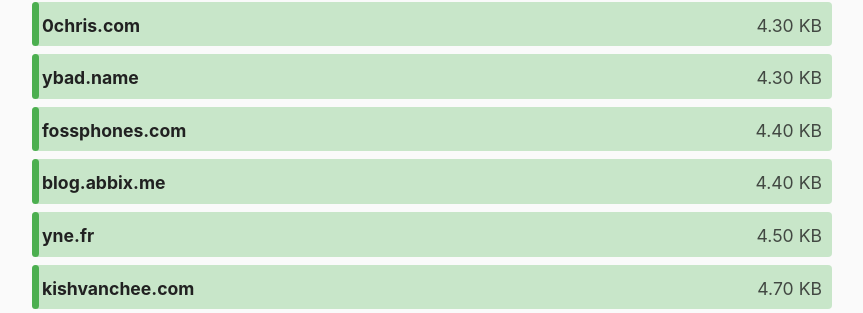
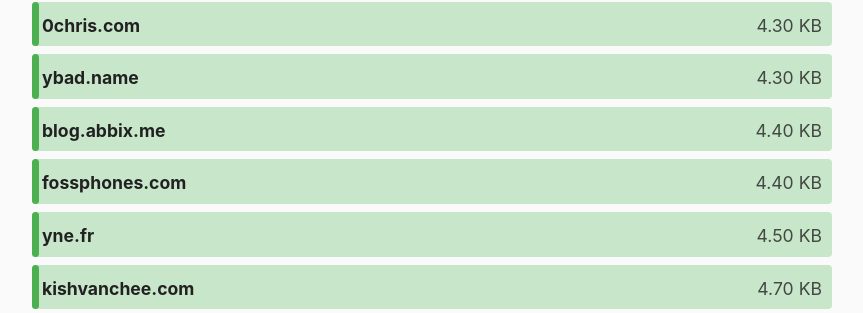
Before and after one commit to kevquirk/512kb.club, a Jekyll site: the page built from index.md, in a window 1280 px wide and 900 px high, scrolled down 1773 px. Shown: the part 140-453 px from the top of the window, without its empty margins (208-1071 px from the left). Built offline with Jekyll 4.4.1, drawn with Linux system fonts in a browser that asks for light colours; some of the changed lines change nothing that is shown.

Commit message:
Update sites.yml

```diff
--- a/_data/sites.yml
+++ b/_data/sites.yml
@@ -147,6 +147,11 @@
   url: https://block.sunappu.net/
   size: 193
   last_checked: 2021-05-17
+
+- domain: blog.abbix.me
+  url: https://blog.abbix.me/
+  size: 4.4
+  last_checked: 2021-06-05
 
 - domain: blog.benoitj.ca
   url: https://blog.benoitj.ca/
@@ -1377,8 +1382,3 @@
   url: https://zwieratko.sk/
   size: 27
   last_checked: 2021-05-18
-
-- domain: blog.abbix.me
-  url: https://blog.abbix.me/
-  size: 4.4
-  last_checked: 2021-06-05
```
